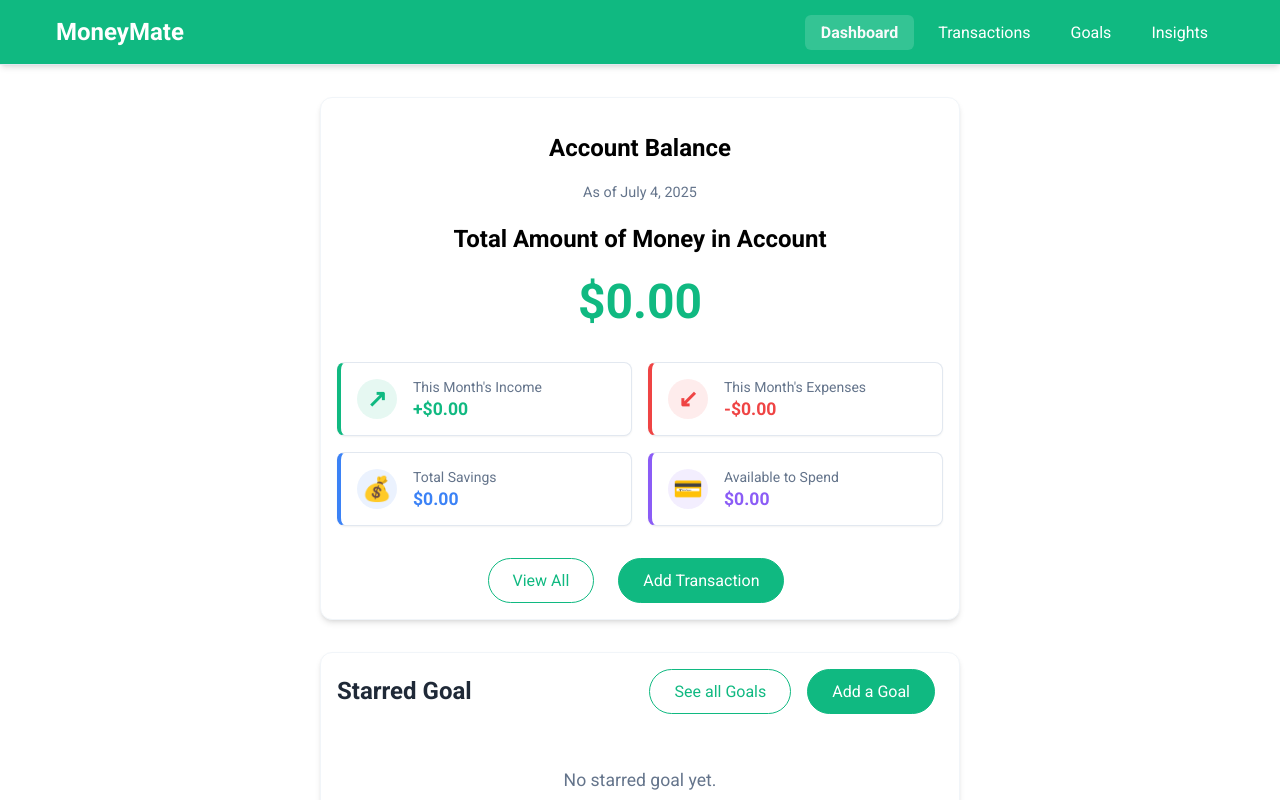
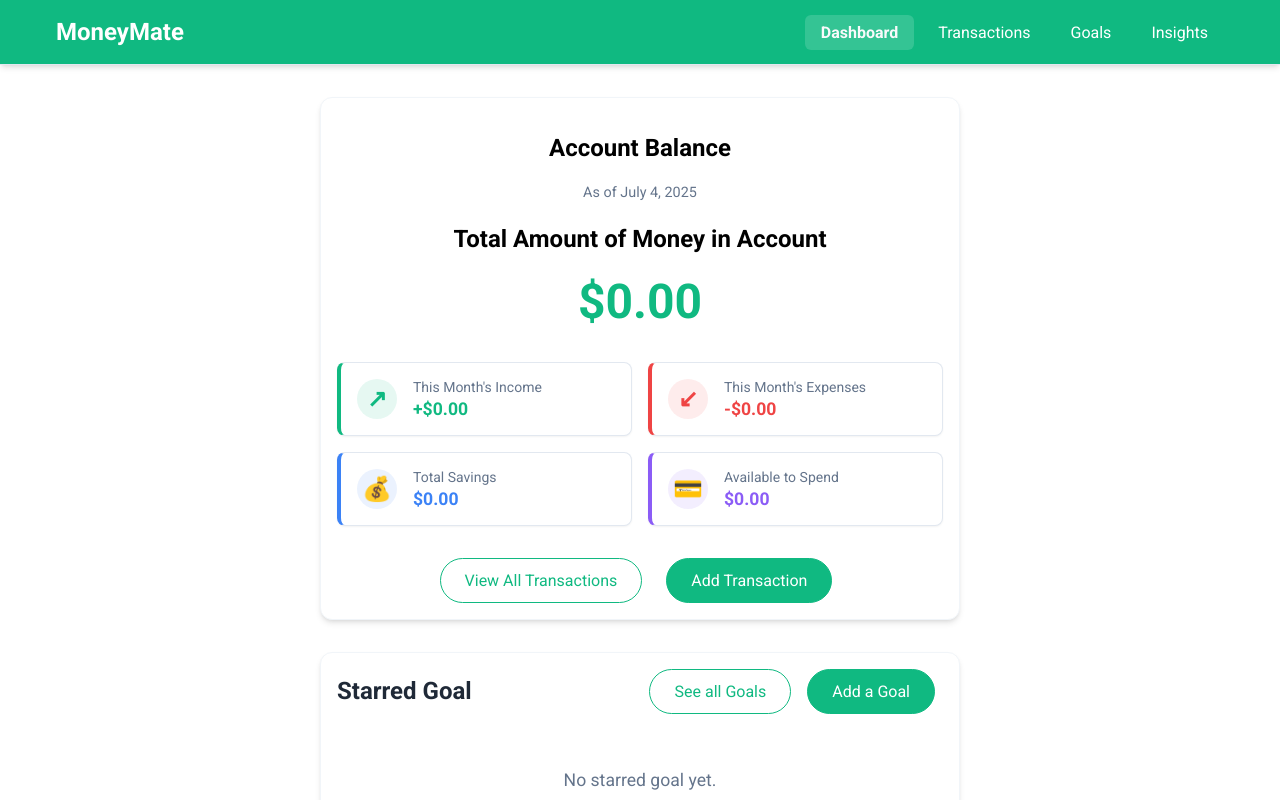
Before and after one commit to Cas1311/IKFRAM, a Vue app in the folder MoneyMate/MoneyMate/: page / in a window 1280 px wide. Shown: the top 800 px of the page. Built offline with nearby package versions, Linux system fonts and the light colour scheme; no server answers; the database is empty.

Commit message:
small fixes

```diff
--- a/MoneyMate/MoneyMate/src/App.vue
+++ b/MoneyMate/MoneyMate/src/App.vue
@@ -16,6 +16,17 @@ export default {
     this.$router.isReady().then(() => {
       console.log('Router is ready');
     });
+  },
+  methods: {
+    goBack() {
+      // Check if there's history to go back to
+      if (window.history.length > 1) {
+        this.$router.go(-1);
+      } else {
+        // Fallback to home page if no history
+        this.$router.push('/');
+      }
+    }
   }
 };
 </script>
--- a/MoneyMate/MoneyMate/src/components/ui/AccountBalance.vue
+++ b/MoneyMate/MoneyMate/src/components/ui/AccountBalance.vue
@@ -48,7 +48,7 @@
       </div>
 
       <div class="balance-actions">
-        <base-button mode="outline" link to="/transactions">View All</base-button>
+        <base-button mode="outline" link to="/transactions">View All Transactions</base-button>
         <base-button link to="/transactions/add">Add Transaction</base-button>
       </div>
     </div>
--- a/MoneyMate/MoneyMate/src/components/ui/BaseButton.vue
+++ b/MoneyMate/MoneyMate/src/components/ui/BaseButton.vue
@@ -43,6 +43,7 @@ a {
   margin-right: 0.5rem;
   display: inline-block;
   transition: all 0.3s ease;
+  text-align: center;
 }
 
 a:hover,
--- a/MoneyMate/MoneyMate/src/pages/goals/GoalDetailView.vue
+++ b/MoneyMate/MoneyMate/src/pages/goals/GoalDetailView.vue
@@ -104,15 +104,7 @@ export default {
         this.$router.push('/goals');
       }
     },
-    goBack() {
-      // Check if there's history to go back to
-      if (window.history.length > 1) {
-        this.$router.go(-1);
-      } else {
-        // Fallback to goals page if no history
-        this.$router.push('/goals');
-      }
-    }
+
   }
 };
 </script>
--- a/MoneyMate/MoneyMate/src/pages/goals/GoalEditView.vue
+++ b/MoneyMate/MoneyMate/src/pages/goals/GoalEditView.vue
@@ -37,7 +37,7 @@
         </div>
 
         <div class="form-actions">
-          <base-button mode="outline" link :to="goBack">Cancel</base-button>
+          <base-button mode="outline" link :to="goBack()">Cancel</base-button>
           <base-button type="submit">Save Changes</base-button>
         </div>
       </form>
--- a/MoneyMate/MoneyMate/src/pages/users/RegisterUser.vue
+++ /dev/null
@@ -1,3 +0,0 @@
-<template>
-  Register User View
-</template>
```
